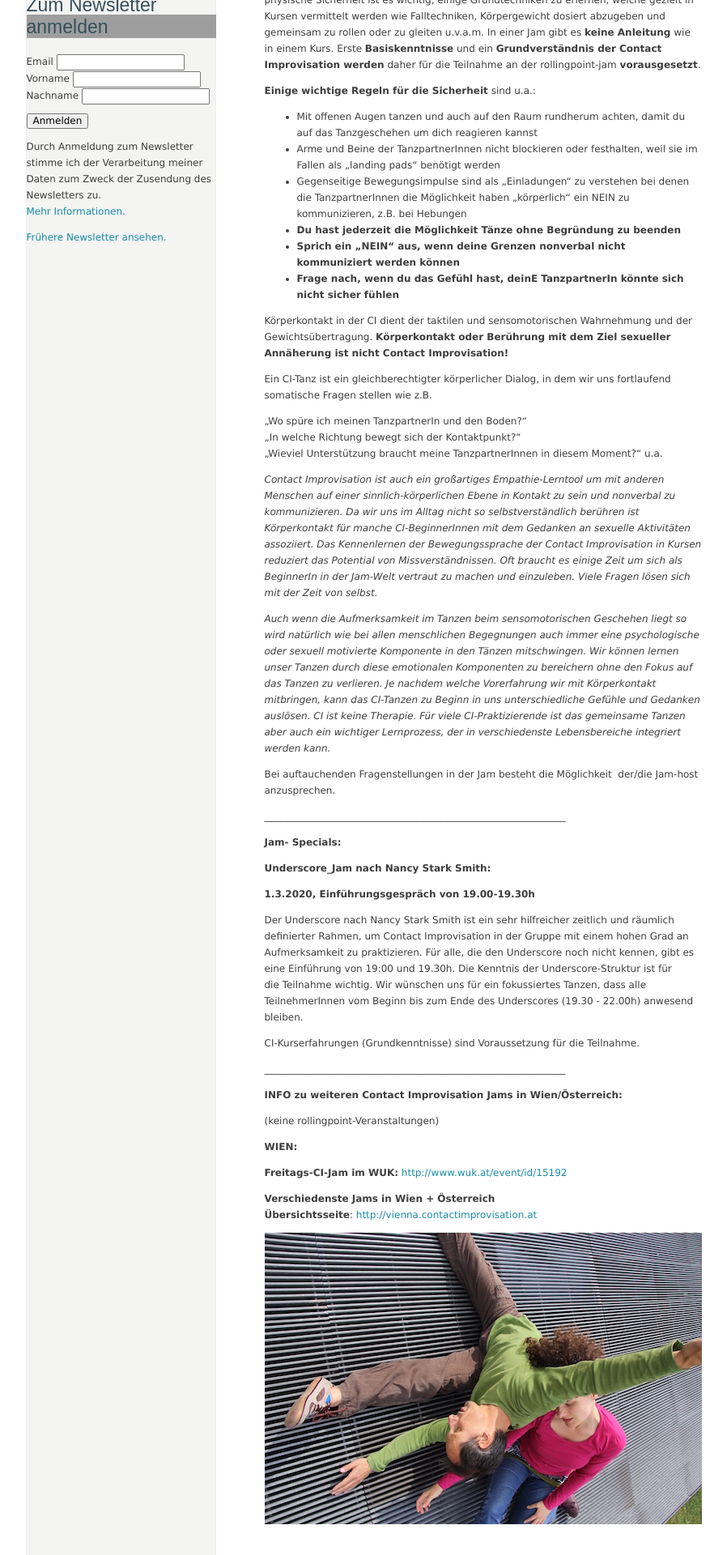
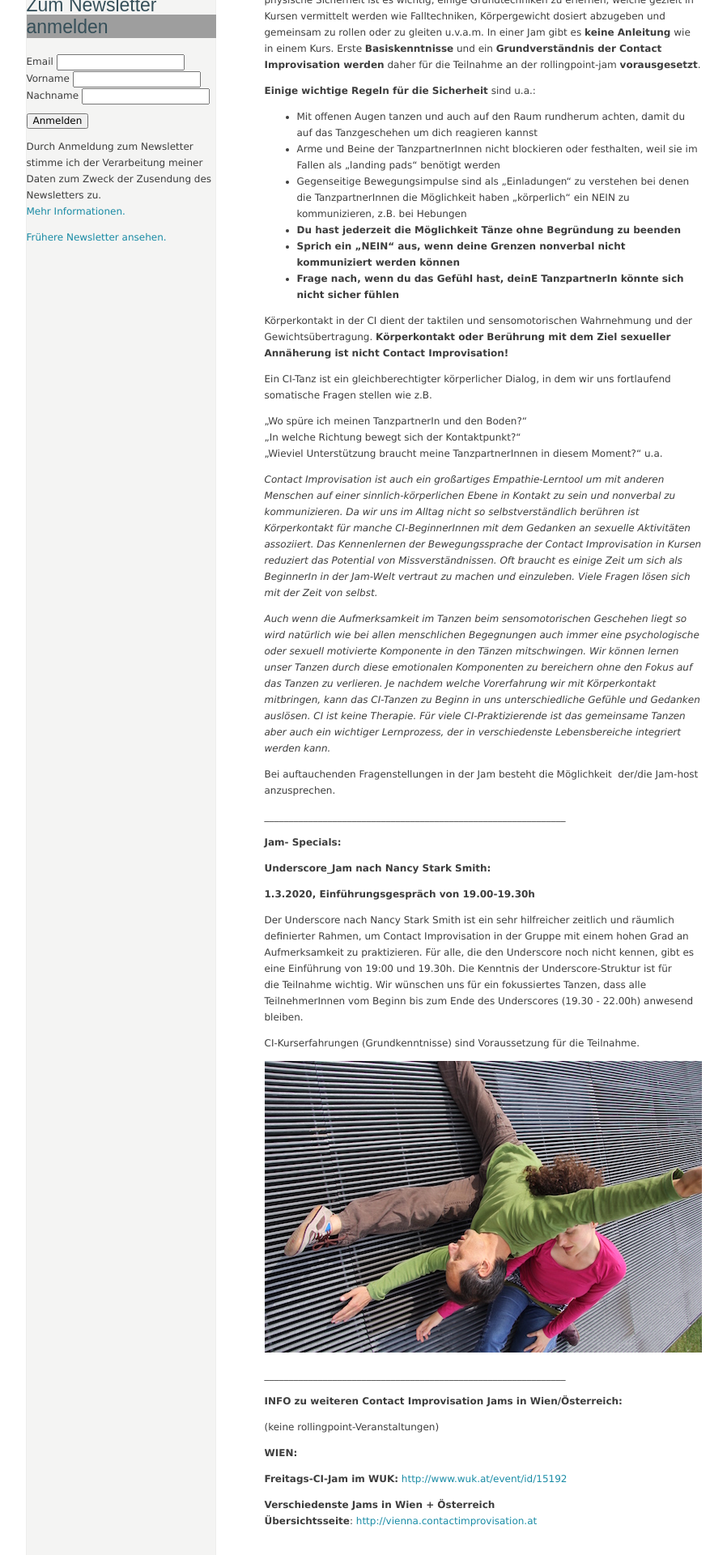
Before and after one commit to manulari/rollingpointat, a Jekyll site: the page built from _all_pages/jams.md, in a window 1280 px wide. Shown: the part 931-2851 px from the top of the page at 81% size, without its empty margins (152-1050 px from the left). Built offline with Jekyll 4.4.1, drawn with Linux system fonts in a browser that asks for light colours; comment, search, counter and statistics services are not loaded; grey boxes are pictures that could not be loaded.

Commit message:
Update page “jams”

```diff
--- a/_all_pages/jams.md
+++ b/_all_pages/jams.md
@@ -64,6 +64,8 @@ Der Underscore nach Nancy Stark Smith ist ein sehr hilfreicher zeitlich und räu
 
 CI-Kurserfahrungen (Grundkenntnisse) sind Voraussetzung für die Teilnahme.
 
+![](/assets/uploads/img_0198.jpg)
+
 \_\_\_\_\_\_\_\_\_\_\_\_\_\_\_\_\_\_\_\_\_\_\_\_\_\_\_\_\_\_\_\_\_\_\_\_\_\_\_\_\_\_\_\_\_\_\_\_\_\_\_\_\_\_\_\_\_\_\_\_\_\_
 
 **INFO zu weiteren Contact Improvisation Jams in Wien/Österreich:**
@@ -75,5 +77,3 @@ CI-Kurserfahrungen (Grundkenntnisse) sind Voraussetzung für die Teilnahme.
 **Freitags-CI-Jam im WUK:** <http://www.wuk.at/event/id/15192>
 
 **Verschiedenste Jams in Wien + Österreich Übersichtsseite**: [http://vienna.contactimprovisation.at](http://vienna.contactimprovisation.at/)
-
-![](/assets/uploads/img_0198.jpg)
```
